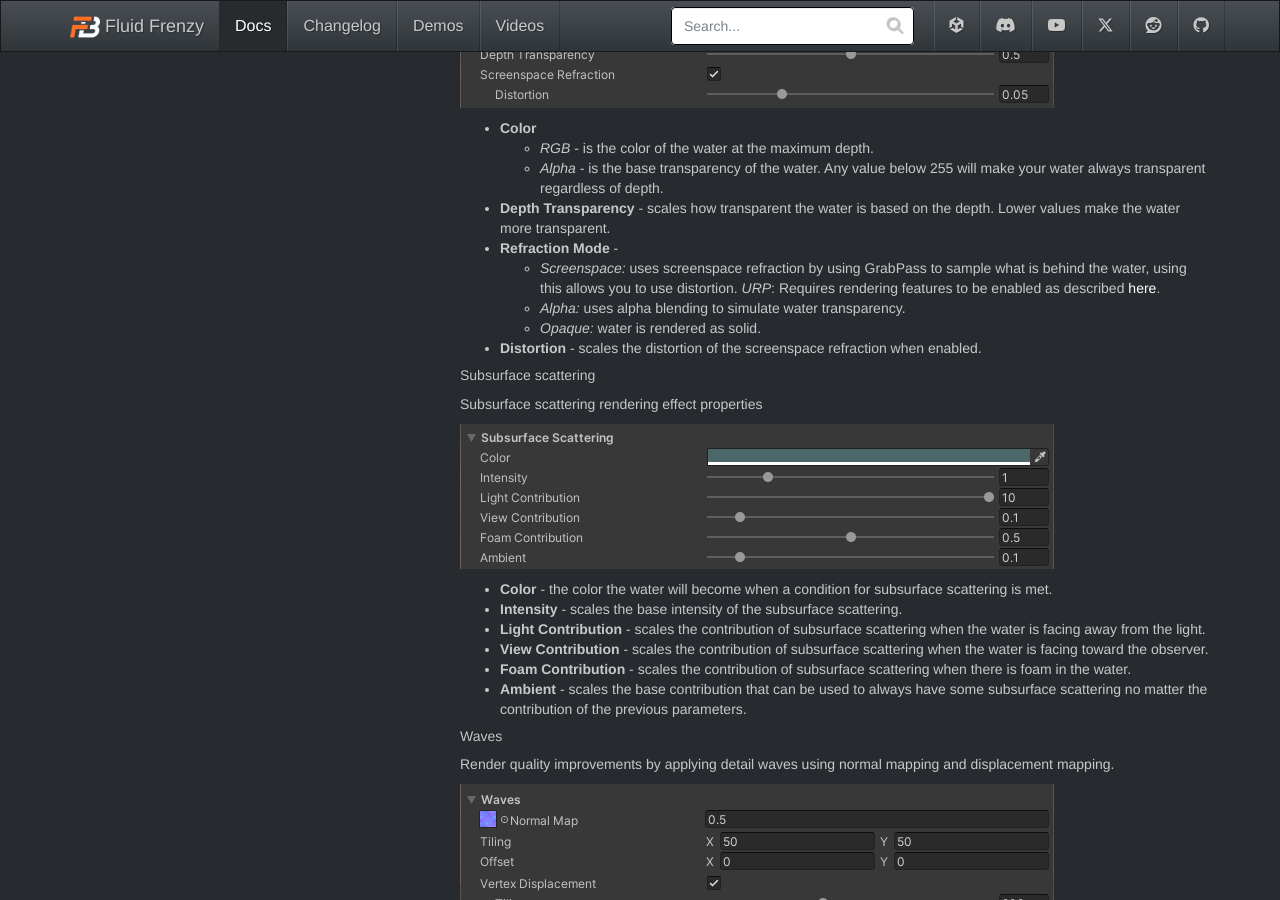
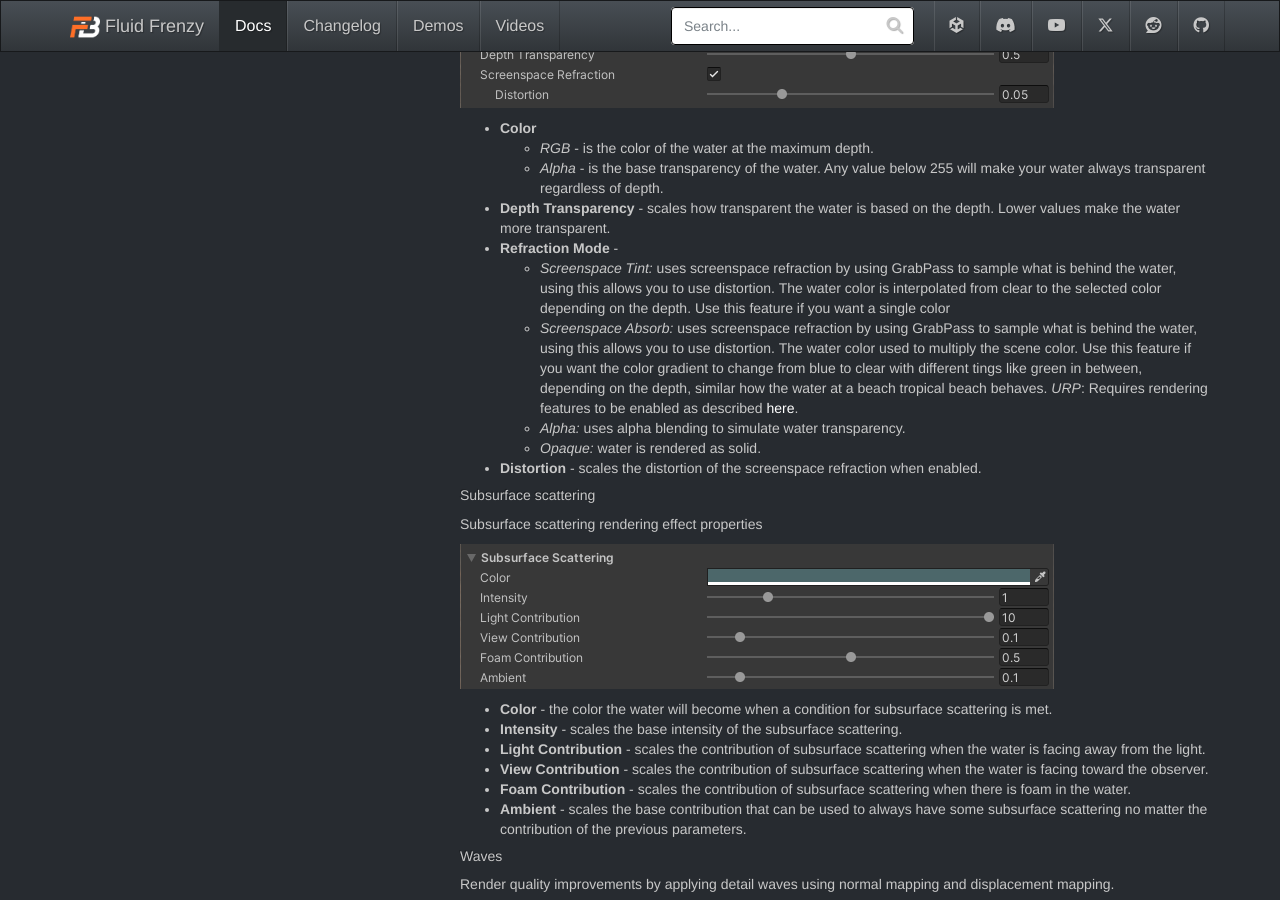
Before and after one commit to FrenzyByte/fluidfrenzy, a Jekyll site: the page built from _docs/fluid-rendering-components.md, in a window 1280 px wide and 900 px high, scrolled down 2120 px. Built offline with Jekyll 4.4.1, drawn with Linux system fonts in a browser that asks for light colours.

Commit message:
New absorption mode docs.

```diff
--- a/_docs/fluid-rendering-components.md
+++ b/_docs/fluid-rendering-components.md
@@ -79,7 +79,8 @@
     - *Alpha* - is the base transparency of the water. Any value below 255 will make your water always transparent regardless of depth.
 - **Depth Transparency** - scales how transparent the water is based on the depth. Lower values make the water more transparent.
 - **Refraction Mode** -
-    - *Screenspace:* uses screenspace refraction by using GrabPass to sample what is behind the water, using this allows you to use distortion.
+    - *Screenspace Tint:* uses screenspace refraction by using GrabPass to sample what is behind the water, using this allows you to use distortion. The water color is interpolated from clear to the selected color depending on the depth. Use this feature if you want a single color
+    - *Screenspace Absorb:* uses screenspace refraction by using GrabPass to sample what is behind the water, using this allows you to use distortion. The water color used to multiply the scene color. Use this feature if you want the color gradient to change from blue to clear with different tings like green in between, depending on the depth, similar how the water at a beach tropical beach behaves.
     *URP*: Requires rendering features to be enabled as described [here](../setup#setup-urp).
     - *Alpha:* uses alpha blending to simulate water transparency.
     - *Opaque:* water is rendered as solid.
```
